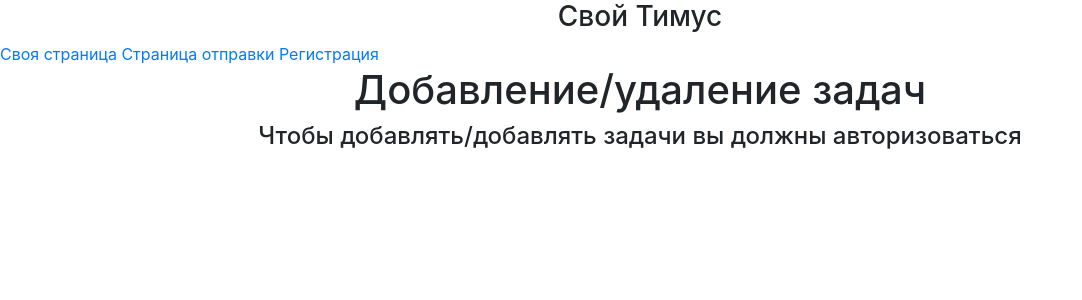
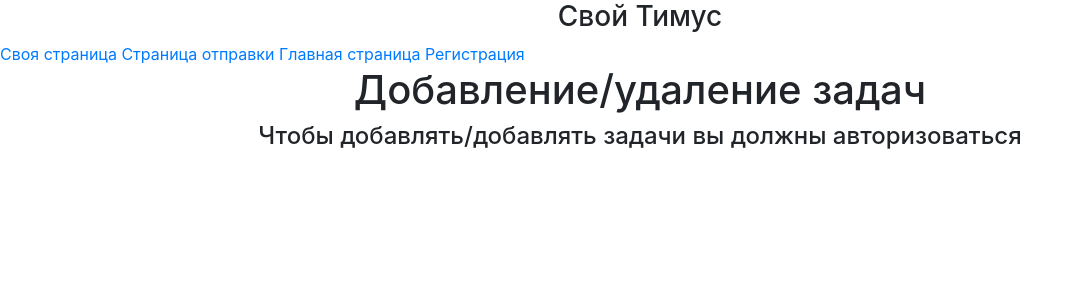
Before and after one commit to robivirt/Mini_timus, a Flask app: page /add_delete_task in a window 1280 px wide. Shown: the top 300 px of the page, without its empty margins (0-1082 px from the left). Run offline with Flask 2, Linux system fonts and the light colour scheme; some libraries are stand-ins or nearby versions.

Commit message:
Update Menu_Top.html

```diff
--- a/templates/Menu_Top.html
+++ b/templates/Menu_Top.html
@@ -11,7 +11,7 @@
 <body>
 <header>
     <h3 align="CENTER">Свой Тимус</h3>
-    <a href="/login" link="BLACK">Своя страница</a>   <a href="/send">Страница отправки</a>   <a href="/reg">Регистрация</a>
+    <a href="/login" link="BLACK">Своя страница</a>   <a href="/send">Страница отправки</a> <a href="/index">Главная страница</a>   <a href="/reg">Регистрация</a>
 </header>
 <!-- Begin page content -->
 <main role="main" class="container">
```
